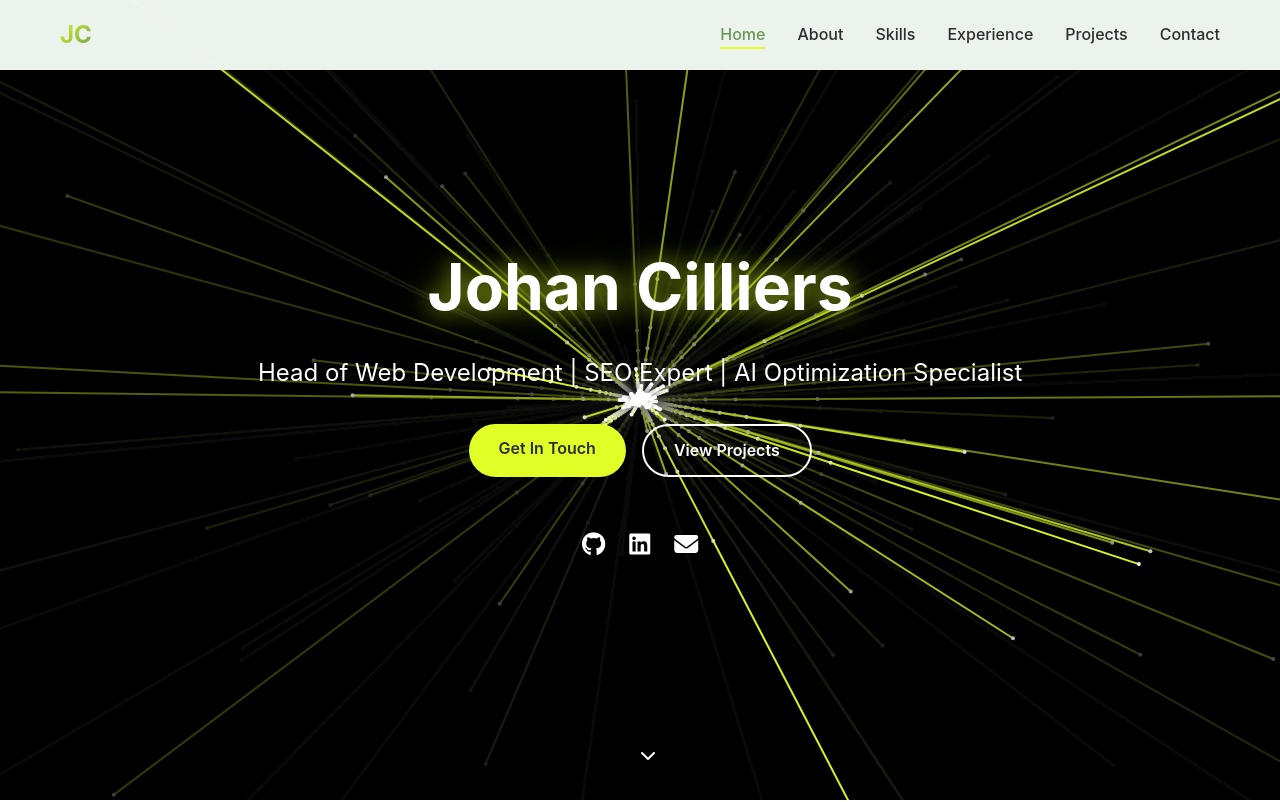
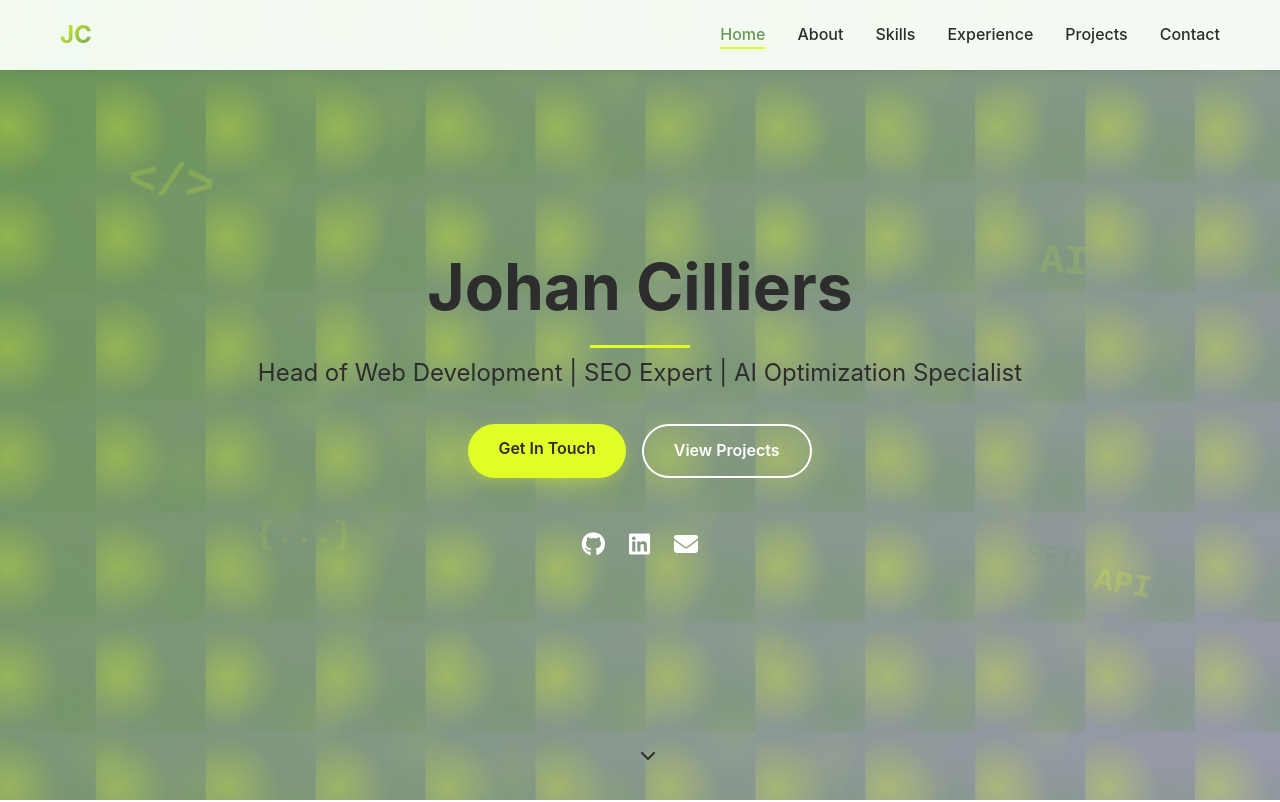
Before and after one commit to JLcilliers/my-cv-website, a plain HTML site: page index.html in a window 1280 px wide. Shown: the top 802 px of the page. Drawn offline with Linux system fonts and the light colour scheme; animation ran at ten frames a second; a web font is replaced by a local one.

Commit message:
Remove stars

```diff
--- a/index.html
+++ b/index.html
@@ -31,15 +31,27 @@
 
     <!-- Hero Section -->
     <section id="home" class="hero">
-        <canvas id="space-canvas"></canvas>
+        <div class="hero-bg-layer layer-1"></div>
+        <div class="hero-bg-layer layer-2"></div>
+        <div class="hero-bg-layer layer-3"></div>
+
+        <div class="floating-elements">
+            <div class="floating-element element-1">&lt;/&gt;</div>
+            <div class="floating-element element-2">SEO</div>
+            <div class="floating-element element-3">AI</div>
+            <div class="floating-element element-4">{...}</div>
+            <div class="floating-element element-5">#</div>
+            <div class="floating-element element-6">API</div>
+        </div>
+
         <div class="hero-container">
-            <h1 class="hero-title">Johan Cilliers</h1>
-            <p class="hero-subtitle">Head of Web Development | SEO Expert | AI Optimization Specialist</p>
-            <div class="hero-buttons">
+            <h1 class="hero-title" data-parallax="title">Johan Cilliers</h1>
+            <p class="hero-subtitle" data-parallax="subtitle">Head of Web Development | SEO Expert | AI Optimization Specialist</p>
+            <div class="hero-buttons" data-parallax="buttons">
                 <a href="#contact" class="btn btn-primary">Get In Touch</a>
                 <a href="#projects" class="btn btn-secondary">View Projects</a>
             </div>
-            <div class="social-links">
+            <div class="social-links" data-parallax="social">
                 <a href="https://github.com/JLcilliers" target="_blank" class="social-link"><i class="fab fa-github"></i></a>
                 <a href="https://www.linkedin.com/in/johan-cilliers/" target="_blank" class="social-link"><i class="fab fa-linkedin"></i></a>
                 <a href="mailto:johanlcilliers@gmail.com" class="social-link"><i class="fas fa-envelope"></i></a>
--- a/script.js
+++ b/script.js
@@ -73,125 +73,142 @@ contactForm.addEventListener('submit', (e) => {
     }, 3000);
 });
 
-// Light Speed Space Effect
-const canvas = document.getElementById('space-canvas');
-const ctx = canvas.getContext('2d');
+// Smooth Parallax Effects
+const heroSection = document.querySelector('.hero');
+const heroContainer = document.querySelector('.hero-container');
+const floatingElements = document.querySelectorAll('.floating-element');
+const bgLayers = document.querySelectorAll('.hero-bg-layer');
+const parallaxElements = document.querySelectorAll('[data-parallax]');
 
-// Set canvas size
-function resizeCanvas() {
-    canvas.width = window.innerWidth;
-    canvas.height = window.innerHeight;
-}
-resizeCanvas();
-window.addEventListener('resize', resizeCanvas);
+// Mouse movement parallax
+let mouseX = 0;
+let mouseY = 0;
+let targetX = 0;
+let targetY = 0;
 
-// Star class
-class Star {
-    constructor() {
-        this.x = Math.random() * canvas.width - canvas.width / 2;
-        this.y = Math.random() * canvas.height - canvas.height / 2;
-        this.z = Math.random() * 1000;
-        this.prevX = this.x;
-        this.prevY = this.y;
+document.addEventListener('mousemove', (e) => {
+    mouseX = (e.clientX / window.innerWidth - 0.5) * 2;
+    mouseY = (e.clientY / window.innerHeight - 0.5) * 2;
+});
+
+// Smooth animation loop
+function animateParallax() {
+    // Smooth easing
+    targetX += (mouseX - targetX) * 0.1;
+    targetY += (mouseY - targetY) * 0.1;
+
+    // Apply parallax to background layers
+    bgLayers.forEach((layer, index) => {
+        const speed = (index + 1) * 10;
+        layer.style.transform = `translate(${targetX * speed}px, ${targetY * speed}px) scale(1.1)`;
+    });
+
+    // Apply parallax to floating elements
+    floatingElements.forEach((element, index) => {
+        const speed = (index + 1) * 15;
+        element.style.transform = `translate(${targetX * speed}px, ${targetY * speed}px) rotate(${targetX * 5}deg)`;
+    });
+
+    // Subtle parallax on hero content
+    if (heroContainer) {
+        heroContainer.style.transform = `translate(${targetX * 5}px, ${targetY * 5}px)`;
     }
 
-    update(speed) {
-        this.prevX = this.x / this.z;
-        this.prevY = this.y / this.z;
-        this.z -= speed;
+    requestAnimationFrame(animateParallax);
+}
+animateParallax();
 
-        if (this.z <= 0) {
-            this.x = Math.random() * canvas.width - canvas.width / 2;
-            this.y = Math.random() * canvas.height - canvas.height / 2;
-            this.z = 1000;
-            this.prevX = this.x / this.z;
-            this.prevY = this.y / this.z;
-        }
+// Scroll-based parallax
+let lastScrollY = window.scrollY;
+
+window.addEventListener('scroll', () => {
+    const scrollY = window.scrollY;
+    const delta = scrollY - lastScrollY;
+
+    // Parallax for hero section elements
+    if (scrollY < window.innerHeight) {
+        parallaxElements.forEach((element) => {
+            const speed = element.dataset.parallax === 'title' ? 0.5 :
+                         element.dataset.parallax === 'subtitle' ? 0.3 :
+                         element.dataset.parallax === 'buttons' ? 0.2 : 0.1;
+
+            element.style.transform = `translateY(${scrollY * speed}px)`;
+        });
+
+        // Fade out hero on scroll
+        const opacity = 1 - (scrollY / window.innerHeight);
+        heroContainer.style.opacity = Math.max(0, opacity);
     }
 
-    draw() {
-        const x = this.x / this.z;
-        const y = this.y / this.z;
-        const px = this.prevX;
-        const py = this.prevY;
-
-        const centerX = canvas.width / 2;
-        const centerY = canvas.height / 2;
-
-        // Draw star trail
-        ctx.beginPath();
-        ctx.moveTo(px + centerX, py + centerY);
-        ctx.lineTo(x + centerX, y + centerY);
-
-        // Star gets brighter as it gets closer
-        const opacity = 1 - this.z / 1000;
-        const size = (1 - this.z / 1000) * 2;
-
-        ctx.strokeStyle = `rgba(224, 255, 38, ${opacity})`;
-        ctx.lineWidth = size;
-        ctx.stroke();
-
-        // Draw star point
-        ctx.beginPath();
-        ctx.arc(x + centerX, y + centerY, size, 0, Math.PI * 2);
-        ctx.fillStyle = `rgba(255, 255, 255, ${opacity})`;
-        ctx.fill();
-    }
-}
-
-// Create stars
-const stars = [];
-for (let i = 0; i < 800; i++) {
-    stars.push(new Star());
-}
-
-// Animation
-let speed = 2;
-let targetSpeed = 2;
-
-// Speed up on mouse move
-document.addEventListener('mousemove', (e) => {
-    const mouseX = e.clientX / window.innerWidth;
-    const mouseY = e.clientY / window.innerHeight;
-    targetSpeed = 2 + (mouseX + mouseY) * 8;
+    lastScrollY = scrollY;
 });
 
-// Animate
-function animate() {
-    // Fade effect for trails
-    ctx.fillStyle = 'rgba(0, 0, 0, 0.05)';
-    ctx.fillRect(0, 0, canvas.width, canvas.height);
-
-    // Smooth speed transition
-    speed += (targetSpeed - speed) * 0.05;
-
-    // Update and draw stars
-    stars.forEach(star => {
-        star.update(speed);
-        star.draw();
+// Smooth scroll to sections
+document.querySelectorAll('a[href^="#"]').forEach(anchor => {
+    anchor.addEventListener('click', function (e) {
+        e.preventDefault();
+        const target = document.querySelector(this.getAttribute('href'));
+        if (target) {
+            target.scrollIntoView({
+                behavior: 'smooth',
+                block: 'start'
+            });
+        }
     });
-
-    requestAnimationFrame(animate);
-}
-
-animate();
-
-// Add perspective tilt to hero content on mouse move
-const heroContainer = document.querySelector('.hero-container');
-document.addEventListener('mousemove', (e) => {
-    const mouseX = (e.clientX / window.innerWidth - 0.5) * 20;
-    const mouseY = (e.clientY / window.innerHeight - 0.5) * 20;
-
-    heroContainer.style.transform = `rotateY(${mouseX}deg) rotateX(${-mouseY}deg)`;
 });
 
-// Reset transform on mouse leave
-document.addEventListener('mouseleave', () => {
-    heroContainer.style.transform = 'rotateY(0deg) rotateX(0deg)';
+// Add viewport-based animations
+const observerOptions = {
+    threshold: 0.1,
+    rootMargin: '0px 0px -100px 0px'
+};
+
+const observer = new IntersectionObserver((entries) => {
+    entries.forEach(entry => {
+        if (entry.isIntersecting) {
+            entry.target.style.opacity = '1';
+            entry.target.style.transform = 'translateY(0)';
+
+            // Special handling for timeline items
+            if (entry.target.classList.contains('timeline-item')) {
+                const delay = Array.from(entry.target.parentNode.children).indexOf(entry.target) * 100;
+                setTimeout(() => {
+                    entry.target.style.opacity = '1';
+                    entry.target.style.transform = 'translateY(0)';
+                }, delay);
+            }
+        }
+    });
+}, observerOptions);
+
+// Observe all animatable elements
+document.querySelectorAll('.timeline-item, .project-card, .skill-category').forEach(el => {
+    el.style.opacity = '0';
+    el.style.transform = 'translateY(30px)';
+    el.style.transition = 'all 0.6s ease';
+    observer.observe(el);
 });
 
-// Remove parallax effect to fix scrolling issue
-// Hero section will now scroll normally
+// Skill bars animation
+const skillsSection = document.querySelector('.skills');
+const skillObserver = new IntersectionObserver((entries) => {
+    entries.forEach(entry => {
+        if (entry.isIntersecting) {
+            const skillBars = entry.target.querySelectorAll('.skill-progress');
+            skillBars.forEach((bar, index) => {
+                setTimeout(() => {
+                    const skill = bar.getAttribute('data-skill');
+                    bar.style.width = skill + '%';
+                }, index * 100);
+            });
+            skillObserver.unobserve(entry.target);
+        }
+    });
+}, { threshold: 0.5 });
+
+if (skillsSection) {
+    skillObserver.observe(skillsSection);
+}
 
 // Add active state to navigation based on scroll position
 const sections = document.querySelectorAll('section');
--- a/style.css
+++ b/style.css
@@ -141,67 +141,180 @@ body {
     align-items: center;
     justify-content: center;
     position: relative;
-    background: #000;
-    color: white;
+    background: var(--gradient);
     overflow: hidden;
-    /* Ensure hero scrolls normally */
     transform: none !important;
 }
 
-#space-canvas {
+/* Background Layers for Depth */
+.hero-bg-layer {
     position: absolute;
+    width: 120%;
+    height: 120%;
+    top: -10%;
+    left: -10%;
+    opacity: 0.3;
+    background-size: 100px 100px;
+}
+
+.layer-1 {
+    background-image:
+        radial-gradient(circle at 20% 50%, var(--accent-color) 0%, transparent 50%),
+        radial-gradient(circle at 80% 80%, var(--teal) 0%, transparent 50%);
+    animation: floatLayer1 20s ease-in-out infinite;
+}
+
+.layer-2 {
+    background-image:
+        radial-gradient(circle at 60% 20%, rgba(224, 255, 38, 0.2) 0%, transparent 40%);
+    animation: floatLayer2 25s ease-in-out infinite;
+}
+
+.layer-3 {
+    background:
+        linear-gradient(45deg, transparent 30%, rgba(107, 150, 86, 0.1) 50%, transparent 70%);
+    animation: floatLayer3 30s linear infinite;
+}
+
+@keyframes floatLayer1 {
+    0%, 100% { transform: translate(0, 0) scale(1); }
+    33% { transform: translate(-30px, -20px) scale(1.1); }
+    66% { transform: translate(20px, -30px) scale(0.95); }
+}
+
+@keyframes floatLayer2 {
+    0%, 100% { transform: translate(0, 0) rotate(0deg); }
+    50% { transform: translate(40px, 20px) rotate(180deg); }
+}
+
+@keyframes floatLayer3 {
+    0% { transform: translateX(-100%); }
+    100% { transform: translateX(100%); }
+}
+
+/* Floating Elements */
+.floating-elements {
+    position: absolute;
+    width: 100%;
+    height: 100%;
     top: 0;
     left: 0;
-    width: 100%;
-    height: 100%;
-    z-index: 0;
 }
 
+.floating-element {
+    position: absolute;
+    font-size: 2rem;
+    font-weight: bold;
+    opacity: 0.1;
+    color: var(--accent-color);
+    font-family: 'Courier New', monospace;
+    pointer-events: none;
+    animation: floatElement 20s ease-in-out infinite;
+}
+
+.element-1 {
+    top: 20%;
+    left: 10%;
+    animation-delay: 0s;
+    font-size: 3rem;
+}
+
+.element-2 {
+    top: 70%;
+    left: 80%;
+    animation-delay: 3s;
+    color: var(--teal);
+}
+
+.element-3 {
+    top: 30%;
+    right: 15%;
+    animation-delay: 5s;
+    font-size: 2.5rem;
+}
+
+.element-4 {
+    bottom: 30%;
+    left: 20%;
+    animation-delay: 7s;
+}
+
+.element-5 {
+    top: 60%;
+    right: 30%;
+    animation-delay: 10s;
+    font-size: 4rem;
+    color: var(--dark-gray);
+}
+
+.element-6 {
+    bottom: 20%;
+    right: 10%;
+    animation-delay: 2s;
+}
+
+@keyframes floatElement {
+    0%, 100% {
+        transform: translateY(0) rotate(0deg);
+        opacity: 0.1;
+    }
+    25% {
+        transform: translateY(-30px) rotate(10deg);
+        opacity: 0.2;
+    }
+    50% {
+        transform: translateY(20px) rotate(-5deg);
+        opacity: 0.15;
+    }
+    75% {
+        transform: translateY(-20px) rotate(15deg);
+        opacity: 0.05;
+    }
+}
+
+/* Hero Content with Parallax */
 .hero-container {
     text-align: center;
     z-index: 1;
     position: relative;
-    animation: floatIn 2s ease-out;
+    transform-style: preserve-3d;
     perspective: 1000px;
-    transition: transform 0.1s ease-out;
-    transform-style: preserve-3d;
-}
-
-@keyframes floatIn {
-    from {
-        opacity: 0;
-        transform: translateZ(-500px) scale(0.5);
-    }
-    to {
-        opacity: 1;
-        transform: translateZ(0) scale(1);
-    }
 }
 
 .hero-title {
     font-size: 4rem;
     font-weight: 700;
     margin-bottom: 1rem;
-    animation: titleGlow 3s ease-in-out infinite alternate;
-    text-shadow: 0 0 20px rgba(224, 255, 38, 0.5);
+    opacity: 0;
+    transform: translateY(50px);
+    animation: heroReveal 1.2s ease-out forwards;
+    position: relative;
 }
 
-@keyframes titleGlow {
-    from {
-        text-shadow: 0 0 20px rgba(224, 255, 38, 0.5),
-                     0 0 40px rgba(224, 255, 38, 0.3);
-    }
+.hero-title::before {
+    content: '';
+    position: absolute;
+    bottom: -10px;
+    left: 50%;
+    transform: translateX(-50%);
+    width: 0;
+    height: 3px;
+    background: var(--accent-color);
+    animation: expandLine 1s ease-out 0.8s forwards;
+}
+
+@keyframes expandLine {
     to {
-        text-shadow: 0 0 30px rgba(224, 255, 38, 0.8),
-                     0 0 60px rgba(224, 255, 38, 0.5);
+        width: 100px;
     }
 }
 
 .hero-subtitle {
     font-size: 1.5rem;
     margin-bottom: 2rem;
-    opacity: 0.9;
-    animation: fadeInUp 0.8s ease 0.5s both;
+    opacity: 0;
+    transform: translateY(30px);
+    animation: heroReveal 1.2s ease-out 0.2s forwards;
 }
 
 .hero-buttons {
@@ -209,20 +322,34 @@ body {
     gap: 1rem;
     justify-content: center;
     margin-bottom: 3rem;
-    animation: fadeInUp 0.8s ease 0.7s both;
-    transform-style: preserve-3d;
+    opacity: 0;
+    transform: translateY(30px);
+    animation: heroReveal 1.2s ease-out 0.4s forwards;
 }
 
-.hero-buttons:hover {
-    transform: rotateX(5deg);
+.social-links {
+    display: flex;
+    gap: 1.5rem;
+    justify-content: center;
+    opacity: 0;
+    transform: translateY(30px);
+    animation: heroReveal 1.2s ease-out 0.6s forwards;
 }
 
+@keyframes heroReveal {
+    to {
+        opacity: 1;
+        transform: translateY(0);
+    }
+}
+
+/* Enhanced Button Styles */
 .btn {
     padding: 12px 30px;
     text-decoration: none;
     border-radius: 50px;
     font-weight: 600;
-    transition: all 0.3s ease;
+    transition: all 0.4s cubic-bezier(0.175, 0.885, 0.32, 1.275);
     display: inline-block;
     position: relative;
     overflow: hidden;
@@ -231,60 +358,56 @@ body {
 .btn::before {
     content: '';
     position: absolute;
-    top: 50%;
-    left: 50%;
-    width: 0;
-    height: 0;
-    border-radius: 50%;
+    top: 0;
+    left: -100%;
+    width: 100%;
+    height: 100%;
     background: rgba(255, 255, 255, 0.2);
-    transform: translate(-50%, -50%);
-    transition: width 0.6s, height 0.6s;
+    transition: left 0.4s ease;
 }
 
 .btn:hover::before {
-    width: 300px;
-    height: 300px;
+    left: 100%;
 }
 
 .btn-primary {
     background: var(--accent-color);
     color: var(--text-dark);
+    box-shadow: 0 4px 15px rgba(224, 255, 38, 0.3);
 }
 
 .btn-primary:hover {
-    transform: translateY(-2px);
-    box-shadow: 0 10px 20px rgba(224, 255, 38, 0.3);
+    transform: translateY(-3px) scale(1.05);
+    box-shadow: 0 8px 25px rgba(224, 255, 38, 0.4);
 }
 
 .btn-secondary {
     background: transparent;
     color: white;
     border: 2px solid white;
+    backdrop-filter: blur(10px);
 }
 
 .btn-secondary:hover {
     background: white;
     color: var(--primary-color);
-}
-
-.social-links {
-    display: flex;
-    gap: 1.5rem;
-    justify-content: center;
-    animation: fadeInUp 0.8s ease 0.9s both;
+    transform: translateY(-3px) scale(1.05);
+    box-shadow: 0 8px 25px rgba(255, 255, 255, 0.2);
 }
 
 .social-link {
     color: white;
     font-size: 1.5rem;
-    transition: transform 0.3s ease, color 0.3s ease;
+    transition: all 0.3s ease;
+    display: inline-block;
 }
 
 .social-link:hover {
-    transform: translateY(-3px);
+    transform: translateY(-5px) rotate(360deg);
     color: var(--accent-color);
 }
 
+/* Scroll Indicator */
 .scroll-indicator {
     position: absolute;
     bottom: 30px;
@@ -292,6 +415,12 @@ body {
     transform: translateX(-50%);
     animation: bounce 2s infinite;
     z-index: 2;
+    cursor: pointer;
+    transition: opacity 0.3s ease;
+}
+
+.scroll-indicator:hover {
+    opacity: 0.7;
 }
 
 /* About Section */
```
